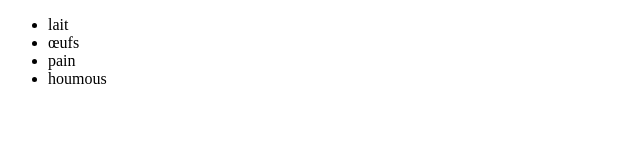
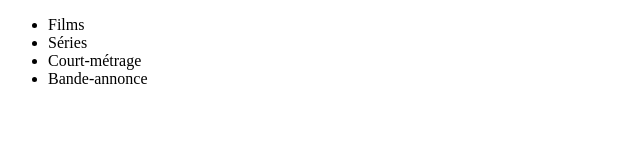
Before and after one commit to FANO-OFFICIAL/Apprentissage-actif-mettre-des-balises-a-une-liste-non-ordonnee, a plain HTML site: page index.html in a window 1280 px wide. Shown: the whole page, without its empty margins (0-640 px from the left). Drawn offline with Linux system fonts and the light colour scheme.

Commit message:
Update index.html

```diff
--- a/index.html
+++ b/index.html
@@ -7,10 +7,10 @@
   </head>
   <body>
     <ul>
-      <li>lait</li>
-      <li>œufs</li>
-      <li>pain</li>
-      <li>houmous</li>
+      <li>Films</li>
+      <li>Séries</li>
+      <li>Court-métrage</li>
+      <li>Bande-annonce</li>
     </ul>
   </body>
 </html>
```
